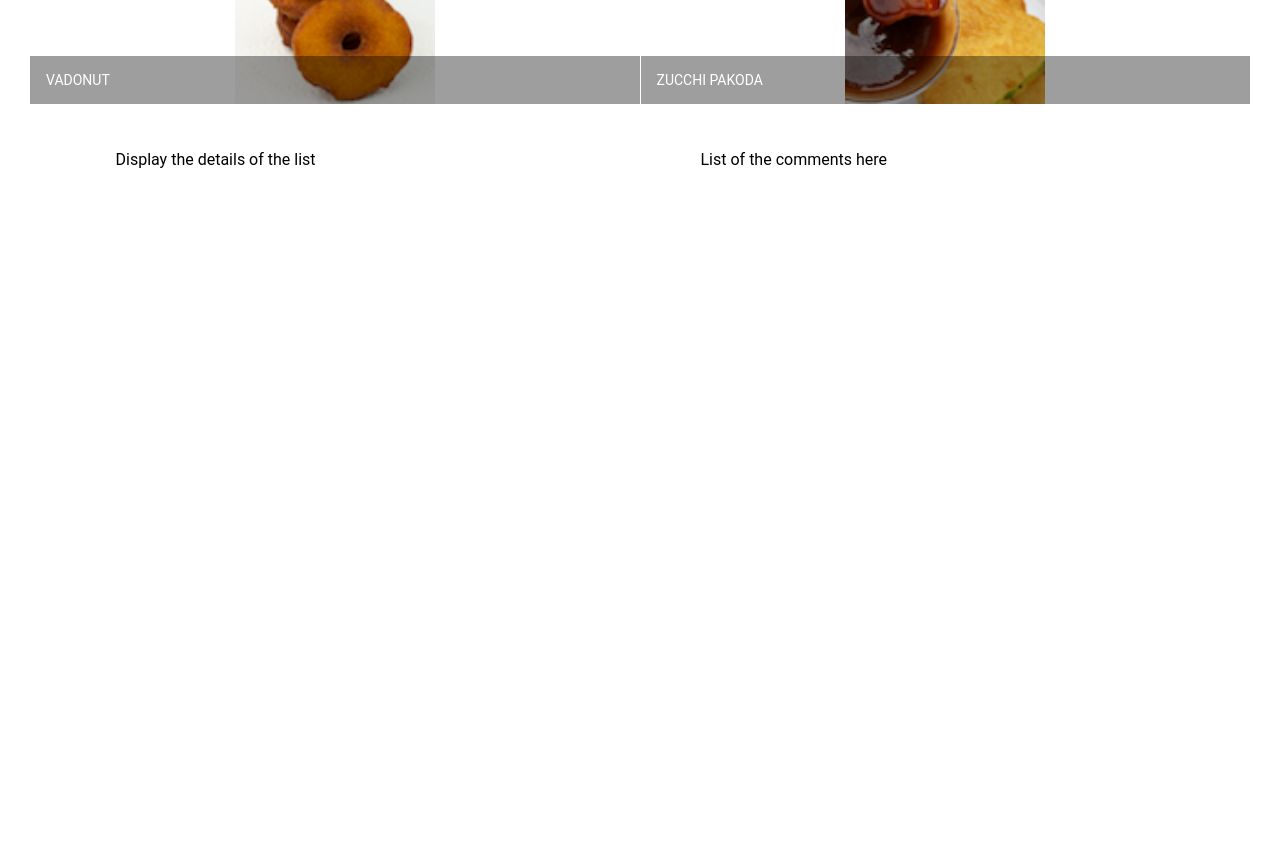
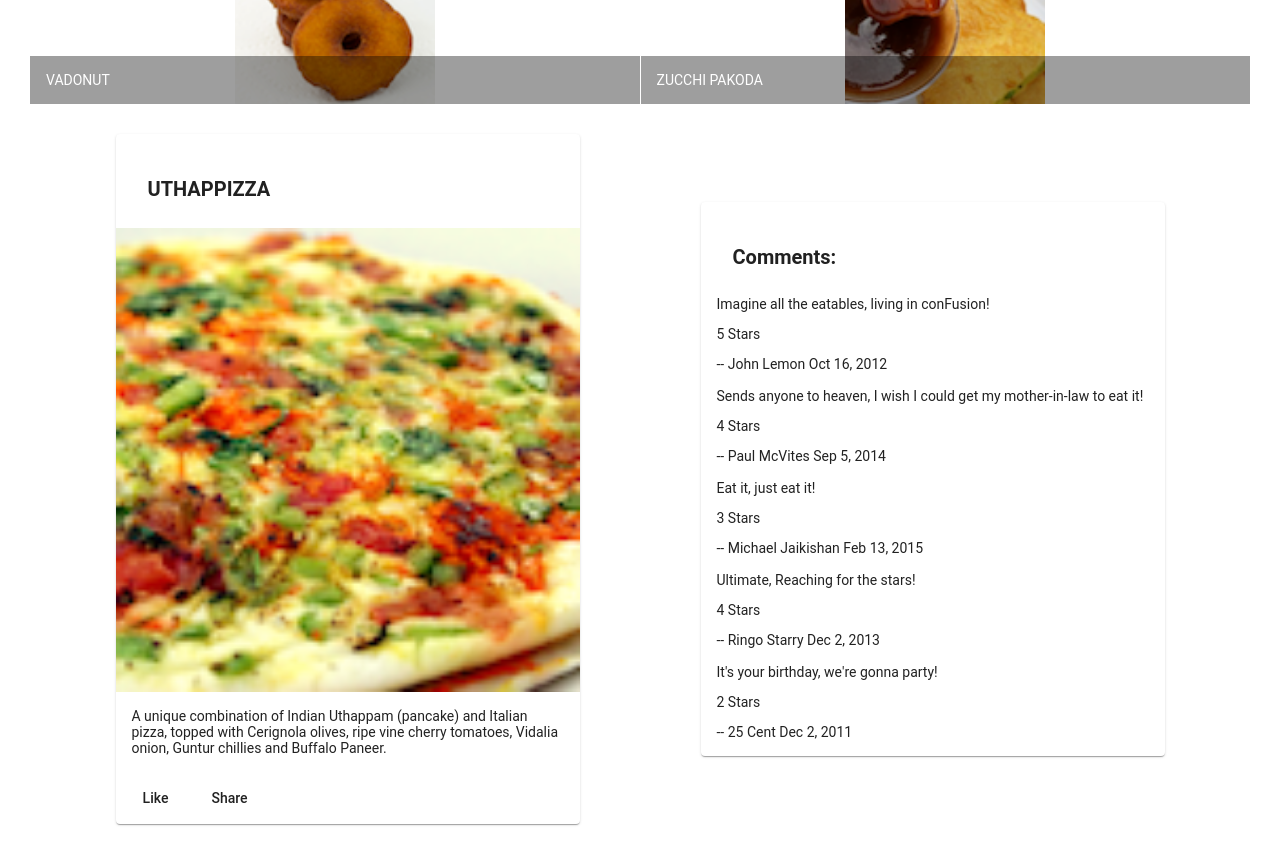
Before and after one commit to zaimeali/coursera_angular, an Angular app: page / in a window 1280 px wide. Shown: the part 460-1324 px from the top of the page. Before the commit the page ends 800 px from the top, so only its background shows below. Built offline with nearby package versions, Linux system fonts and the light colour scheme.

Commit message:
Done with Assignment 1 Week 1

```diff
--- a/src/app/dishdetail/dishdetail.component.html
+++ b/src/app/dishdetail/dishdetail.component.html
@@ -7,12 +7,38 @@
     fxLayoutGap='10px'
     fxLayoutGap.xs='0'>
 
-    <div fxFlex='40'>
-        <p>Display the details of the list</p>
+    <div fxFlex='40' *ngIf="dish">
+        <mat-card>
+            <mat-card-header>
+                <mat-card-title>
+                    <h4>{{ dish.name | uppercase }}</h4>
+                </mat-card-title>
+            </mat-card-header>
+            <img mat-card-image src="{{ dish.image }}" alt="{{ dish.name }}">
+            <mat-card-content>
+                <p>{{ dish.description }}</p>
+            </mat-card-content>
+            <mat-card-actions>
+                <button mat-button>Like</button>
+                <button mat-button>Share</button>
+            </mat-card-actions>
+        </mat-card>
     </div>
 
     <div fxFlex='40'>
-        <p>List of the comments here</p>
+        <mat-card>
+            <mat-card-header>
+                <mat-card-title>
+                    <h4>Comments:</h4>
+                </mat-card-title>
+            </mat-card-header>
+
+            <mat-card-content *ngFor="let comment of dish.comments">
+                <p>{{ comment.comment }}</p>
+                <p>{{ comment.rating }} Stars</p>
+                <p>-- {{ comment.author }}  {{ comment.date | date }}</p>
+            </mat-card-content>
+        </mat-card>
     </div>
 
 </div>
--- a/src/app/dishdetail/dishdetail.component.ts
+++ b/src/app/dishdetail/dishdetail.component.ts
@@ -1,4 +1,49 @@
 import { Component, OnInit } from '@angular/core';
+
+
+const DISH = {
+  id: '0',
+  name: 'Uthappizza',
+  image: '/assets/images/uthappizza.png',
+  category: 'mains',
+  featured: true,
+  label: 'Hot',
+  price: '4.99',
+  // tslint:disable-next-line:max-line-length
+  description: 'A unique combination of Indian Uthappam (pancake) and Italian pizza, topped with Cerignola olives, ripe vine cherry tomatoes, Vidalia onion, Guntur chillies and Buffalo Paneer.',
+  comments: [
+       {
+           rating: 5,
+           comment: 'Imagine all the eatables, living in conFusion!',
+           author: 'John Lemon',
+           date: '2012-10-16T17:57:28.556094Z'
+       },
+       {
+           rating: 4,
+           comment: 'Sends anyone to heaven, I wish I could get my mother-in-law to eat it!',
+           author: 'Paul McVites',
+           date: '2014-09-05T17:57:28.556094Z'
+       },
+       {
+           rating: 3,
+           comment: 'Eat it, just eat it!',
+           author: 'Michael Jaikishan',
+           date: '2015-02-13T17:57:28.556094Z'
+       },
+       {
+           rating: 4,
+           comment: 'Ultimate, Reaching for the stars!',
+           author: 'Ringo Starry',
+           date: '2013-12-02T17:57:28.556094Z'
+       },
+       {
+           rating: 2,
+           comment: 'It\'s your birthday, we\'re gonna party!',
+           author: '25 Cent',
+           date: '2011-12-02T17:57:28.556094Z'
+       }
+   ]
+};
 
 @Component({
   selector: 'app-dishdetail',
@@ -9,6 +54,8 @@
 
   constructor() { }
 
+  dish = DISH;
+
   ngOnInit() {
   }
 
```
